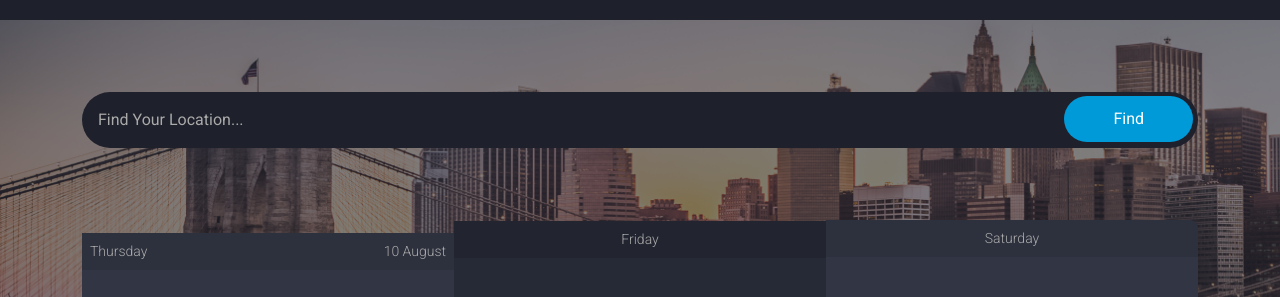
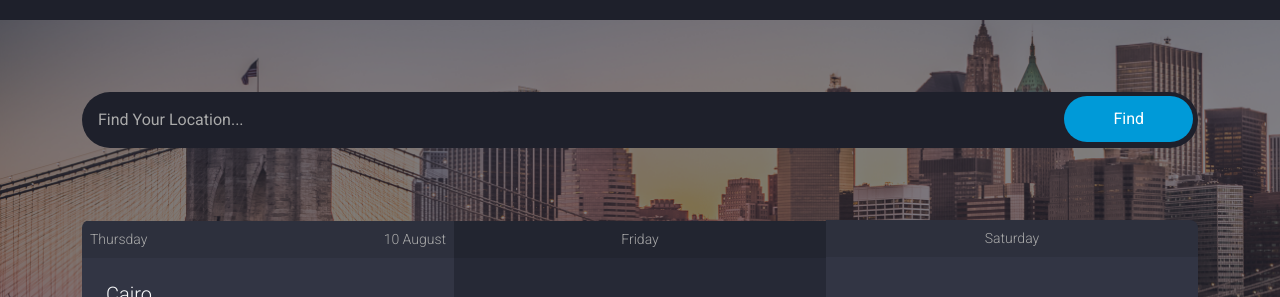
Before and after one commit to Mohammed-Yassen-Abdrabooh/Get_Weather_API, a plain HTML site: page index.html in a window 1280 px wide. Shown: the part 96-393 px from the top of the page. Drawn offline with Linux system fonts and the light colour scheme.

Commit message:
put default city

```diff
--- a/index.html
+++ b/index.html
@@ -67,7 +67,7 @@
               <p class="p-1 m-1 fw-lighter" id="date-of-day"></p>
             </div>
             <div class="card-info p-4">
-              <h5 class=" lead text-light text-capitalize" id="city"></h5>
+              <h5 class=" lead text-light text-capitalize" id="city">cairo</h5>
               <div class="temp-day d-flex align-items-center">
                 <h2 id="temperature">36&deg;C</h2>
                 <img src="./images/113 (1).png" alt="" id="cond-icon" class="ms-5 d-inline-block">
```
